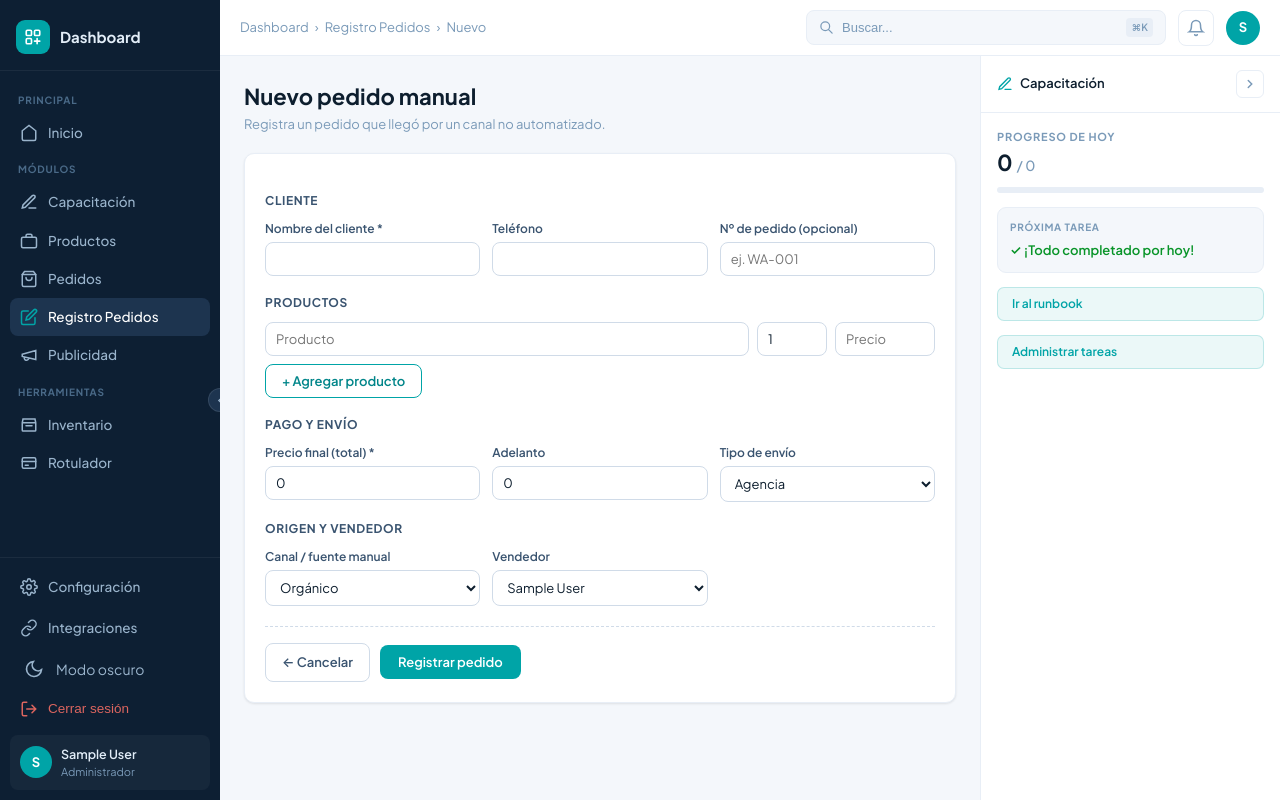
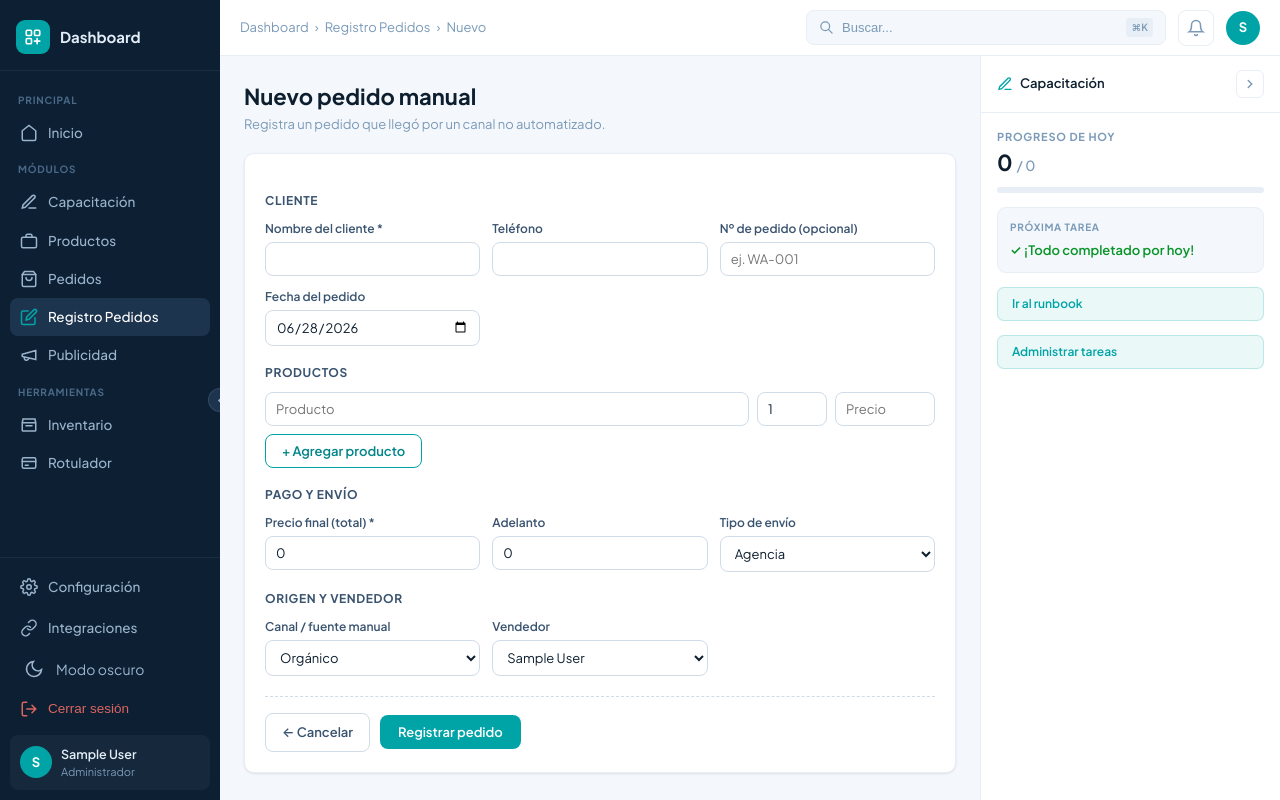
Before and after one commit to Luchito1099/Dashboard-online, a Django app: page /registro-pedidos/crear/ in a window 1280 px wide. Run offline with Django 5.2, Linux system fonts and the light colour scheme; the visitor is signed in with stand-in values (Sample User, id 1); data comes from the database, SQL or seed files in the repository; data that the repository does not hold is empty.

Commit message:
fecha en pedido

```diff
--- a/core/models.py
+++ b/core/models.py
@@ -150,8 +150,9 @@ PROMPT_REGISTRAR_PEDIDO = (
     'Eres un asistente que extrae los datos de un pedido a partir de una conversación '
     '(WhatsApp, Instagram, etc.). Responde SOLO con un JSON, sin texto adicional ni '
     'backticks, con esta forma exacta:\n'
-    '{"nombre_cliente":"","telefono":"","numero":"","productos":[{"nombre":"","cantidad":1,'
+    '{"nombre_cliente":"","telefono":"","numero":"","fecha":"","productos":[{"nombre":"","cantidad":1,'
     '"precio":""}],"total":"","adelanto":"","tipo_envio":"","tipo_envio_detalle":""}\n'
+    '- "fecha" es la fecha del pedido en formato YYYY-MM-DD si aparece en el texto (si no, "").\n'
     '- "tipo_envio" debe ser uno de: "Agencia", "Delivery" u "Otros". Si es otro, deja '
     'tipo_envio en "Otros" y pon el detalle en "tipo_envio_detalle".\n'
     '- Los montos (total, adelanto, precio) solo con números, sin símbolo de moneda.\n'
--- a/integraciones/views.py
+++ b/integraciones/views.py
@@ -1007,6 +1007,14 @@ def registro_crear(request):
         if vendedor is None:
             vendedor = request.user
 
+        # Fecha del pedido: la que indique el usuario (la real); si no, ahora.
+        from django.utils.dateparse import parse_date
+        from datetime import datetime, time
+        fstr = request.POST.get('fecha_pedido', '').strip()
+        fdate = parse_date(fstr) if fstr else None
+        fecha_pedido = (timezone.make_aware(datetime.combine(fdate, time(12, 0)))
+                        if fdate else timezone.now())
+
         integ = Integracion.get_manual()
         pedido = Pedido.objects.create(
             integracion=integ,
@@ -1024,7 +1032,7 @@ def registro_crear(request):
             vendedor=vendedor,
             editado_por=request.user,
             editado_en=timezone.now(),
-            fecha_pedido=timezone.now(),
+            fecha_pedido=fecha_pedido,
         )
         # Productos (una línea por nombre no vacío)
         nombres = request.POST.getlist('item_nombre')
--- a/templates/integraciones/registro_crear.html
+++ b/templates/integraciones/registro_crear.html
@@ -50,6 +50,10 @@
       <label class="reg-field">
         <span>Nº de pedido (opcional)</span>
         <input type="text" name="numero" placeholder="ej. WA-001">
+      </label>
+      <label class="reg-field">
+        <span>Fecha del pedido</span>
+        <input type="date" name="fecha_pedido" id="regFecha">
       </label>
     </div>
 
@@ -173,6 +177,22 @@
   function toggleEnv() { envWrap.style.display = (env.value === 'Otros') ? '' : 'none'; }
   env.addEventListener('change', toggleEnv); toggleEnv();
 
+  // Fecha del pedido: por defecto hoy (editable; la IA puede sobrescribirla)
+  var fechaInp = document.getElementById('regFecha');
+  if (fechaInp && !fechaInp.value) {
+    var hoyD = new Date();
+    fechaInp.value = hoyD.getFullYear() + '-' + String(hoyD.getMonth() + 1).padStart(2, '0') +
+                     '-' + String(hoyD.getDate()).padStart(2, '0');
+  }
+  // Normaliza una fecha de la IA a YYYY-MM-DD (acepta dd/mm/yyyy o dd-mm-yyyy)
+  function normFecha(s) {
+    s = (s || '').trim(); if (!s) return '';
+    var m = s.match(/^(\d{4})-(\d{2})-(\d{2})/); if (m) return m[1] + '-' + m[2] + '-' + m[3];
+    m = s.match(/^(\d{1,2})[\/-](\d{1,2})[\/-](\d{4})/);
+    if (m) return m[3] + '-' + String(m[2]).padStart(2, '0') + '-' + String(m[1]).padStart(2, '0');
+    return '';
+  }
+
   // ── Autocompletar con IA ──
   var ia = document.getElementById('regIA');
   if (ia) {
@@ -231,6 +251,9 @@
           var par = campos[lbl];
           if (!setVal(par[0], par[1])) faltan.push(lbl);
         });
+        // Fecha (si la IA la trae; si no, se queda la de hoy por defecto)
+        var nf = normFecha(d.fecha);
+        if (nf && fechaInp) fechaInp.value = nf;
         // Productos
         if (d.productos && d.productos.length) llenarProductos(d.productos); else faltan.push('Productos');
         // Tipo de envío
```
